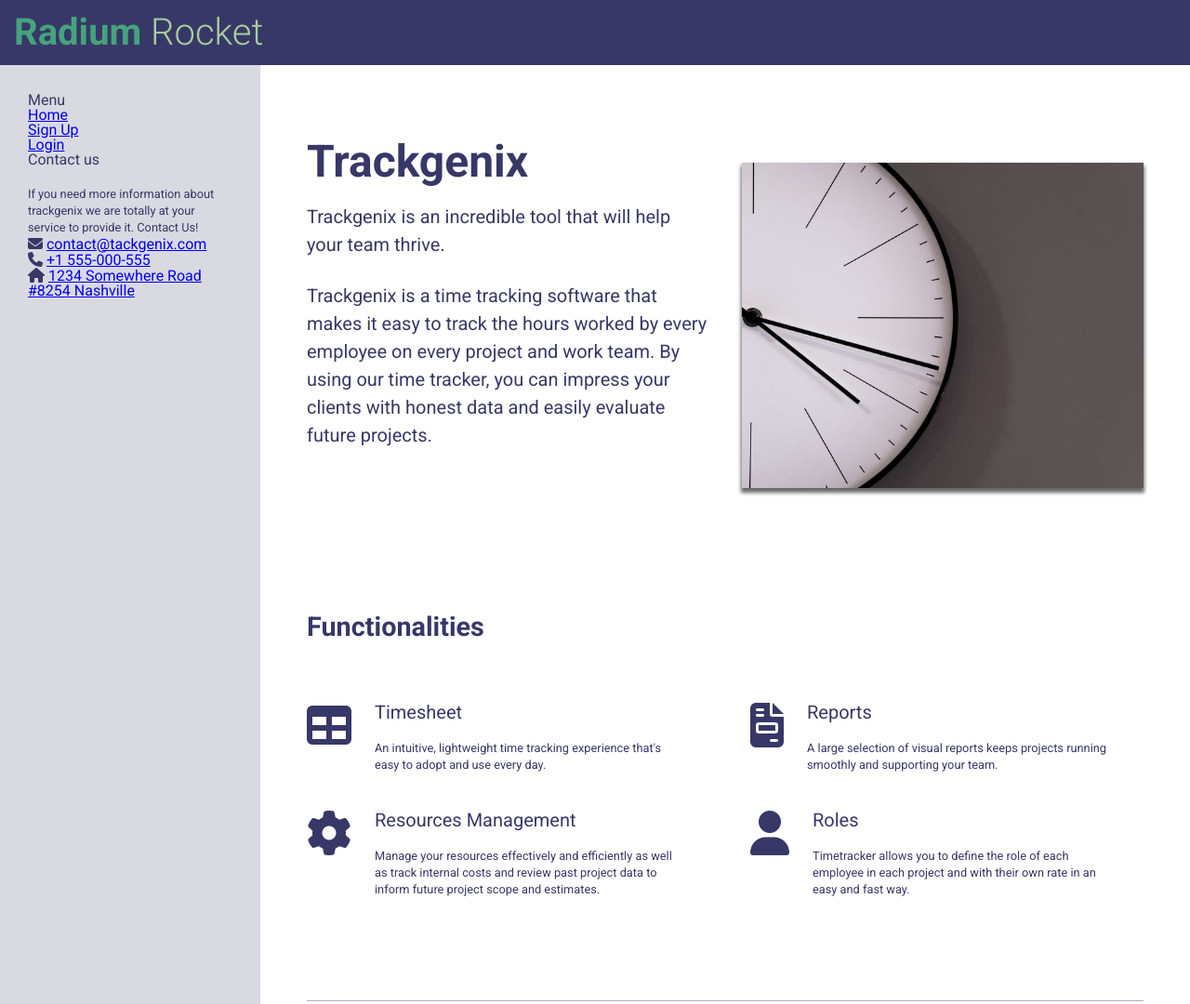
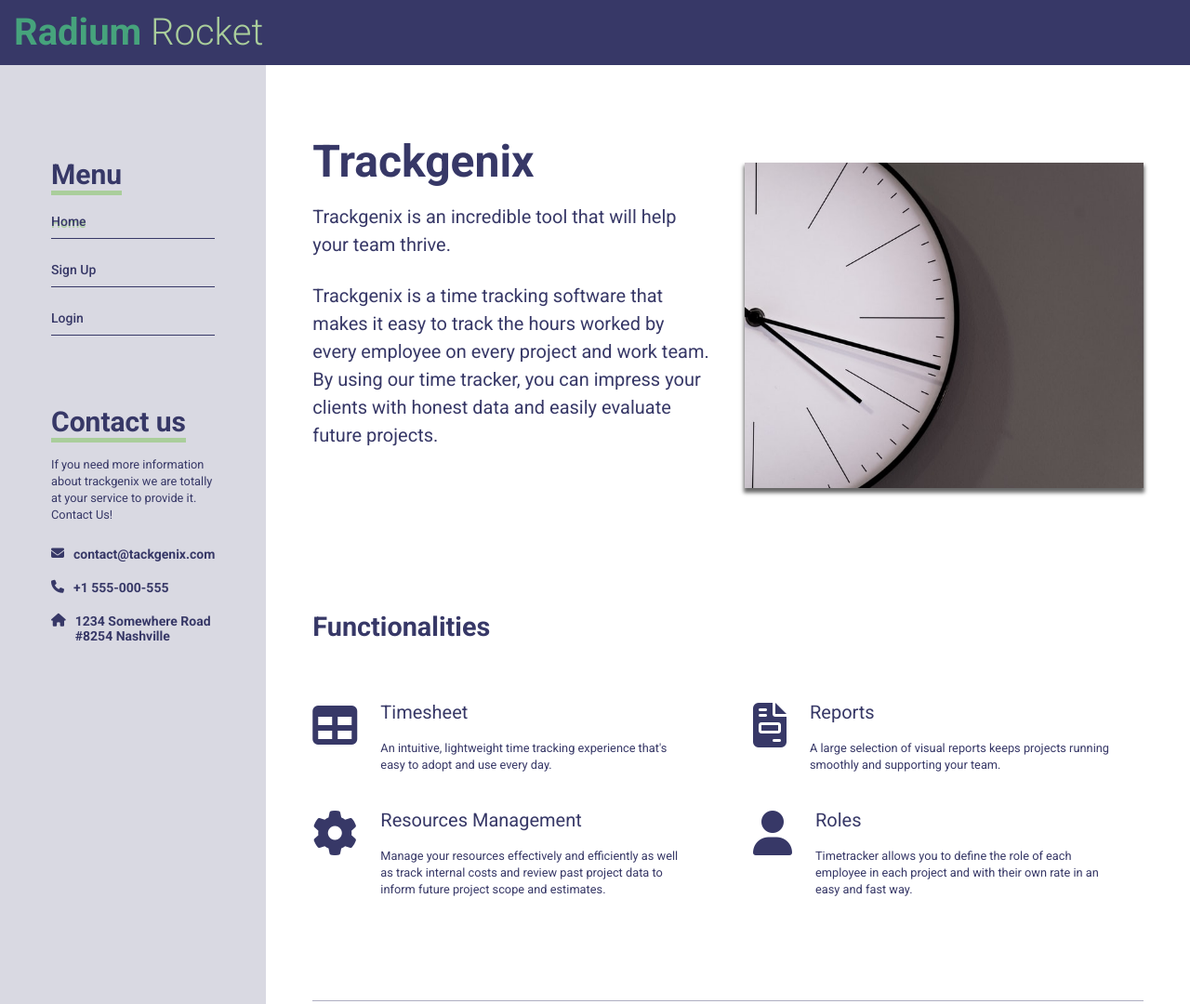
Before and after one commit to CarVigil/BaSP-M2022-Etapa-1, a plain HTML site: page Semana-04/index.html in a window 1280 px wide. Shown: the top 1080 px of the page at 93% size. Drawn offline with Linux system fonts and the light colour scheme.

Commit message:
BaSP-2022: added aside styles

```diff
--- a/Semana-04/css/aside.css
+++ b/Semana-04/css/aside.css
@@ -5,7 +5,50 @@ aside{
     padding: 100px 30px;
     background-color: #D9D9E2;
 }
+address{
+    margin: 25px 0;
+    padding-bottom: 10px;
+    font-weight: 500;
+    font-size: 14px;
+    line-height: 16px;
+}
+address ul li{
+    display: flex;
+    margin: 15px 0;
+}
+address a{
+    padding-left: 10px;
+    font-size: 14px;
+    font-weight: 600;
+}
 .navbar{
     display: flex;
     flex-direction: column;
+    margin: 70px 25px;
 }
+.navbar div {
+    margin-bottom: 50px;
+}
+.navbar-title{
+    border-bottom: #AACE9B solid 5px;
+    font-style: normal;
+    font-weight: 700;
+    font-size: 30px;
+    line-height: 35px;
+}
+.navbar nav ul li{
+    margin: 25px 0;
+    padding-bottom: 10px;
+    border-bottom: #373867 solid 1.5px;
+    font-weight: 500;
+    font-size: 14px;
+    line-height: 16px;
+}
+.navbar ul li a{
+    margin-bottom: 5px;
+    color: #373867;
+    text-decoration: none;
+}
+.navbar ul li a.active{
+    text-shadow: 0px 1.5px #AACE9B;
+}
```
